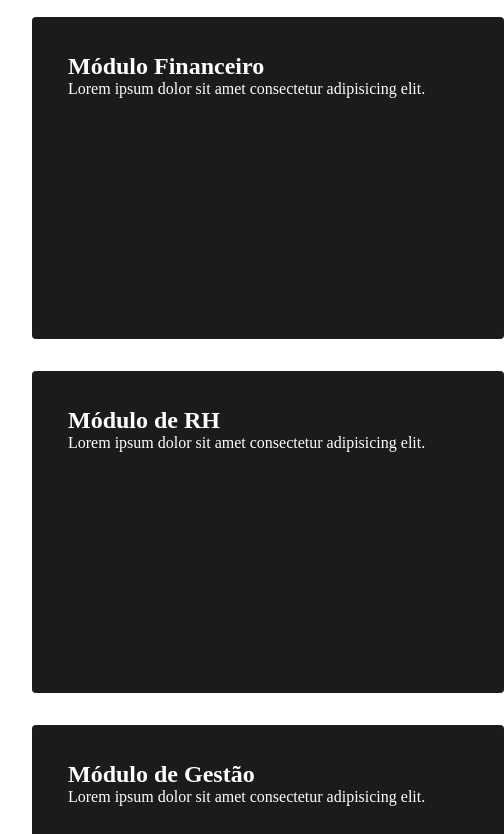
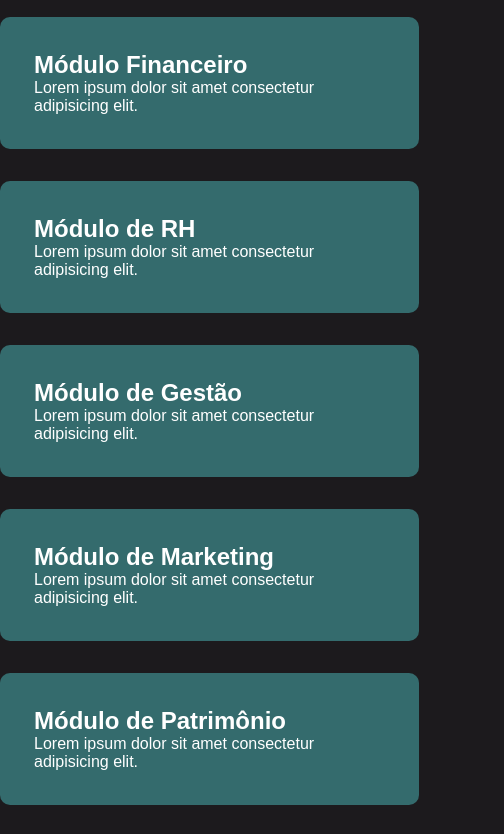
Before and after one commit to ellgos/onebitcode, a plain HTML site: page html-css/CSS_Exercício_2/index.html in a window 390 px wide. Shown: the part 84-918 px from the top of the page, 504 px wide, since content can reach past the window. After the commit the page ends 889 px from the top, so only its background shows below. Drawn offline with Linux system fonts and the light colour scheme.

Commit message:
style(css-exercicio-2): alteração de cores.

```diff
--- a/html-css/CSS_Exercício_2/index.html
+++ b/html-css/CSS_Exercício_2/index.html
@@ -12,7 +12,7 @@
     <h1>Sistema Administrativo</h1>
 
     <ul>
-        <li>
+        <li class="active">
             <h2>Módulo Financeiro</h2>
             <p>Lorem ipsum dolor sit amet consectetur adipisicing elit.</p>
         </li>
@@ -32,7 +32,7 @@
             <h2>Módulo de Patrimônio</h2>
             <p>Lorem ipsum dolor sit amet consectetur adipisicing elit.</p>
         </li>
-        <li>
+        <li class="hidden">
             <h2>Ajuda e Suporte</h2>
             <p>Lorem ipsum dolor sit amet consectetur adipisicing elit.</p>
         </li>
--- a/html-css/CSS_Exercício_2/style.css
+++ b/html-css/CSS_Exercício_2/style.css
@@ -1,6 +1,12 @@
 * {
     margin: 0;
     padding: 0;
+}
+
+body {
+    background-color: #1c1a1d;
+    color: #fff;
+    font-family: Arial, sans-serif;
 }
 
 h1 {
@@ -9,9 +15,10 @@ h1 {
 }
 
 li {
-    background-color: #1c1a1d;
-    border: 4px solid transparent;
-    border-radius: 4px;
+    background-color: rgb(52, 107, 109);
+    border: 2px solid transparent;
+    border-radius: 10px;
+    transition: border-color 0.3s, background-color 0.3s;
     color: #fff;
     cursor: pointer;
     display: inline-block;
@@ -23,10 +30,27 @@ li {
 }
 
 .selected {
-    background-color: #363338;
-    border: 4px solid #0088d8;
+    background-color: #7eb4b4;
+    border-color: #a5e9e9;
 }
-
 .hidden {
     display: none;
 }
+
+li:hover {
+    border-color: #a5e9e9;
+}
+
+li:focus {
+  outline: none;
+  border-color: #a5e9e9;
+}
+
+@media (max-width: 768px) {
+  li {
+    width: 90%;
+    height: auto;
+    margin-left: auto;
+    margin-right: auto;
+  }
+}
```
